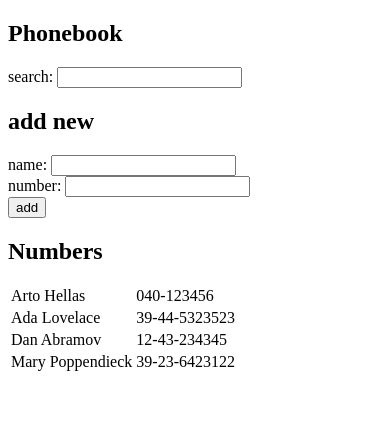
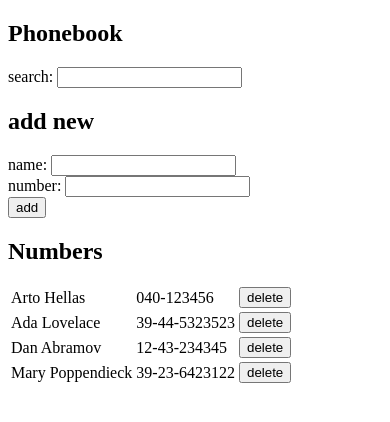
Before and after one commit to VitorApolonio/fullstackopen_exercises, a React (Vite) app in the folder part2/phonebook/: page / in a window 390 px wide. Shown: the top 422 px of the page. Built offline with nearby package versions, Linux system fonts and the light colour scheme; data requests are answered from the project's data file.

Commit message:
phonebook step 9

```diff
--- a/part2/phonebook/db.json
+++ b/part2/phonebook/db.json
@@ -1,24 +1,24 @@
 {
-    "persons":[
+  "persons": [
     {
       "name": "Arto Hellas",
       "number": "040-123456",
-        "id": "1"
+      "id": "b0ab89b0-a3f1-4a95-9938-a2a12d1b87bd"
     },
     {
       "name": "Ada Lovelace",
       "number": "39-44-5323523",
-        "id": "2"
+      "id": "3010989f-7641-44d7-81de-0a9fd9ae6652"
     },
     {
       "name": "Dan Abramov",
       "number": "12-43-234345",
-        "id": "3"
+      "id": "1d3e0bf7-7f96-49da-8e56-b54b83558aaf"
     },
     {
       "name": "Mary Poppendieck",
       "number": "39-23-6423122",
-        "id": "4"
+      "id": "ca9bfffb-c5e5-4360-ad3c-4179b55c28ae"
     }
   ]
 }
--- a/part2/phonebook/src/App.jsx
+++ b/part2/phonebook/src/App.jsx
@@ -26,6 +26,19 @@ const App = () => {
       })
   }
 
+  const delPerson = (id) => {
+    const name = persons.find(p => p.id == id).name
+    const sure = confirm(`Are you sure you want to delete ${name}?`)
+
+    if (sure) {
+      personService
+        .remove(id)
+        .then(() => {
+          setPersons(persons.filter(p => p.id != id))
+        })
+    }
+  }
+
   return (
     <div>
       <h2>Phonebook</h2>
@@ -33,7 +46,7 @@ const App = () => {
       <h2>add new</h2>
       <PersonForm personList={persons} updateFn={addPerson} />
       <h2>Numbers</h2>
-      <Persons personList={persons} filter={filter} />
+      <Persons personList={persons} filter={filter} deleteFn={delPerson} />
     </div>
   )
 }
--- a/part2/phonebook/src/components/PersonForm.jsx
+++ b/part2/phonebook/src/components/PersonForm.jsx
@@ -12,7 +12,7 @@ const PersonForm = ({ personList, updateFn }) => {
       const newPerson = {
         name: newName.trim(),
         number: newNumber,
-        id: String(personList.length + 1),
+        id: crypto.randomUUID(),
       }
       if (newPerson.name && newPerson.number) {
         updateFn(newPerson)
--- a/part2/phonebook/src/components/Persons.jsx
+++ b/part2/phonebook/src/components/Persons.jsx
@@ -1,4 +1,4 @@
-const Persons = ({ personList, filter }) => {
+const Persons = ({ personList, filter, deleteFn }) => {
   return (
     <table>
       <tbody>
@@ -10,6 +10,9 @@ const Persons = ({ personList, filter }) => {
           <tr key={p.id}>
             <td>{p.name}</td>
             <td>{p.number}</td>
+            <td>
+              <button onClick={() => deleteFn(p.id)}>delete</button>
+            </td>
           </tr>
         ))}
       </tbody>
--- a/part2/phonebook/src/services/persons.js
+++ b/part2/phonebook/src/services/persons.js
@@ -11,7 +11,13 @@ const create = person => {
     .then(response => response.data)
 }
 
+const remove = id => {
+  return axios.delete(`${baseUrl}/${id}`)
+    .then(response => response.data)
+}
+
 export default {
   getAll,
   create,
+  remove,
 }
```
Lines whose indentation alone changed are shown as unchanged.
